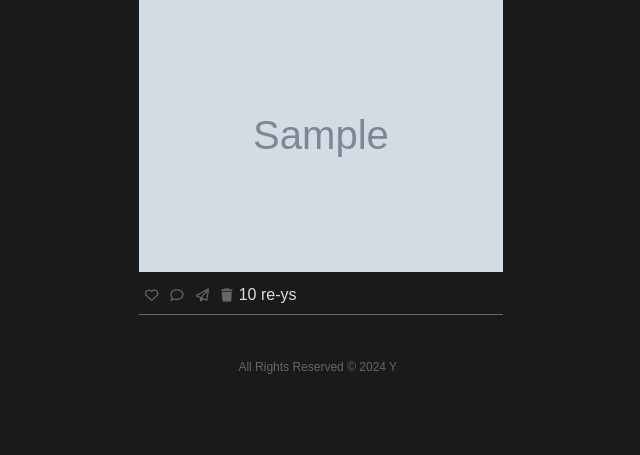
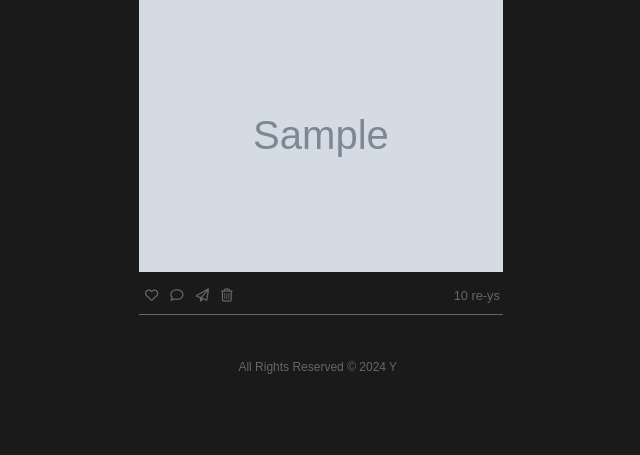
Before and after one commit to tylerbui/project3, a Django app: page /profile/1 in a window 1280 px wide. Shown: the part 345-800 px from the top of the page, without its empty margins (319-959 px from the left). Run offline with Django 4.2, Linux system fonts and the light colour scheme; a user stored in the database is signed in; tables that the repository leaves empty hold one stand-in row (values such as "Sample post"); grey boxes marked "Sample" are stand-in pictures.

Commit message:
updates html

```diff
--- a/main_app/templates/profile.html
+++ b/main_app/templates/profile.html
@@ -48,11 +48,11 @@
             <button type="submit"><i class="fa-regular fa-paper-plane"></i></button>
             <div class="post-delete">
                 <a href="{% url 'post_confirm_delete' pk=post.id %}">
-                    <button type="button"><i class="fa-regular fas fa-trash"></i></button>
+                    <button type="submit"><i class="fa-regular fa-trash-can"></i></button>
                 </a>
             </div>
             <div class="comment-info">
-                    <p>10 re-ys</p>
+                    <p class="comments-p-profile">10 re-ys</p>
             </div>
         </div>
     </div>
```
